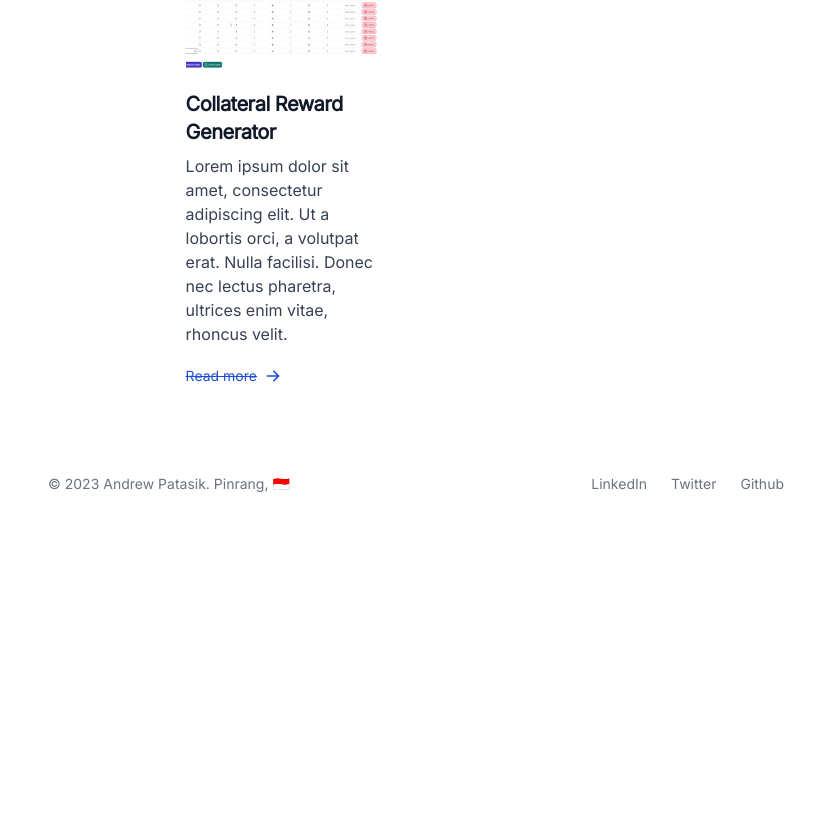
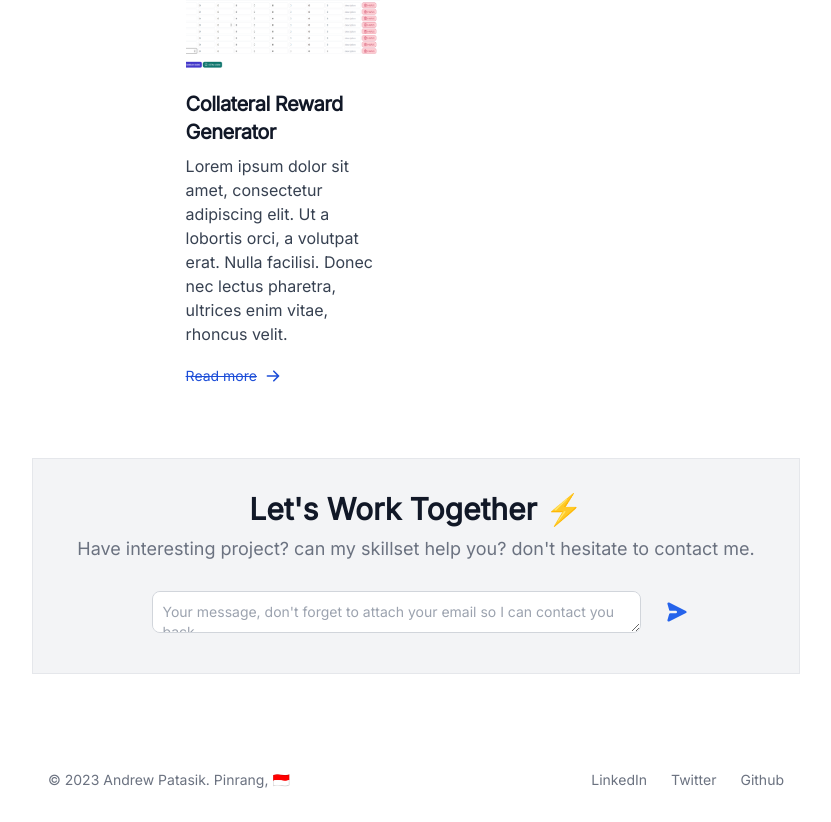
Before and after one commit to andrewpatasik/andrewpatasik.github.io, a React (Vite) app: page / in a window 1280 px wide. Shown: the part 1750-2572 px from the top of the page, without its empty margins (224-1055 px from the left). Before the commit the page ends 2276 px from the top, so only its background shows below. Built offline with nearby package versions, Linux system fonts and the light colour scheme.

Commit message:
contact me section added

```diff
--- a/src/components/Navbar.tsx
+++ b/src/components/Navbar.tsx
@@ -43,7 +43,7 @@ export const Navbar = () => {
                 aria-current="page"
               >
                 <p className="flex items-center">
-                  Contact
+                  Projects
                   <ArrowLongRightIcon className="ml-1 w-4 h-4" />
                 </p>
               </a>
@@ -54,7 +54,7 @@ export const Navbar = () => {
                 className="block py-2 pl-3 pr-4 text-blue-500 rounded hover:bg-gray-100 md:hover:bg-transparent md:border-0 md:hover:text-blue-400 md:p-0"
               >
                 <p className="flex items-center">
-                  About
+                  Contact
                   <ArrowLongRightIcon className="ml-1 w-4 h-4" />
                 </p>
               </a>
--- /dev/null
+++ b/src/components/Textarea.tsx
@@ -0,0 +1,19 @@
+
+
+const Textarea = () => {
+
+  return (
+<form className="w-5/6">
+    <label htmlFor="chat" className="sr-only">Your message</label>
+    <div className="flex items-center px-3 py-2">
+        <textarea id="chat" rows={1} className="block mx-4 p-2.5 w-full text-sm text-gray-900 bg-white rounded-lg border border-gray-300 focus:ring-blue-500 focus:border-blue-500" placeholder="Your message, don't forget to attach your email so I can contact you back."></textarea>
+            <button type="submit" className="inline-flex justify-center p-2 text-blue-600 rounded-full cursor-pointer hover:bg-blue-100">
+            <svg aria-hidden="true" className="w-6 h-6 rotate-90" fill="currentColor" viewBox="0 0 20 20" xmlns="http://www.w3.org/2000/svg"><path d="M10.894 2.553a1 1 0 00-1.788 0l-7 14a1 1 0 001.169 1.409l5-1.429A1 1 0 009 15.571V11a1 1 0 112 0v4.571a1 1 0 00.725.962l5 1.428a1 1 0 001.17-1.408l-7-14z"></path></svg>
+            <span className="sr-only">Send message</span>
+        </button>
+    </div>
+</form>
+)
+}
+
+export default Textarea;
--- a/src/pages/home.tsx
+++ b/src/pages/home.tsx
@@ -1,5 +1,6 @@
 import ContentLayout from "./Layout/contentLayout";
 import About from "./section/about";
+import Contact from "./section/contact";
 import Experience from "./section/experience";
 import Project from "./section/project";
 
@@ -15,6 +16,7 @@ const Home = () => {
       <ContentLayout className="my-12">
         <Project />
       </ContentLayout>
+      <Contact />
     </div>
   );
 };
--- /dev/null
+++ b/src/pages/section/contact.tsx
@@ -0,0 +1,19 @@
+import Textarea from "../../components/Textarea";
+
+const Contact = () => {
+  return (
+    <div className="w-full p-4 text-center bg-gray-100 border border-gray-200 sm:p-8 sm:my-16">
+      <h5 className="mb-2 text-3xl font-bold text-gray-900">
+       Let's Work Together ⚡
+      </h5>
+      <p className="mb-5 text-base text-gray-500 sm:text-lg">
+        Have interesting project? can my skillset help you? don't hesitate to contact me.
+      </p>
+      <div className="w-full items-center justify-center space-y-4 sm:flex sm:space-y-0 sm:space-x-4">
+        <Textarea />
+      </div>
+    </div>
+  );
+};
+
+export default Contact;
```
